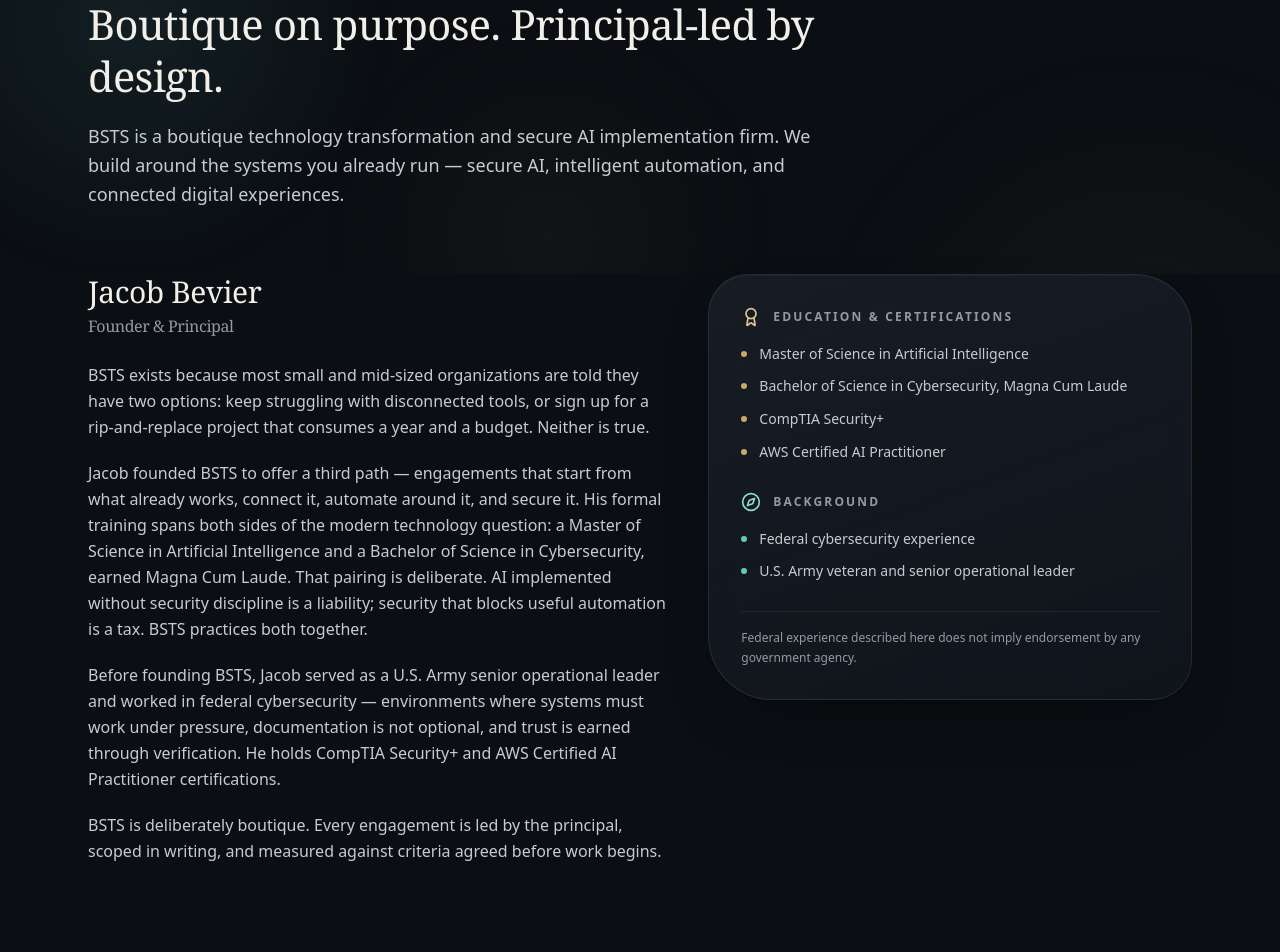
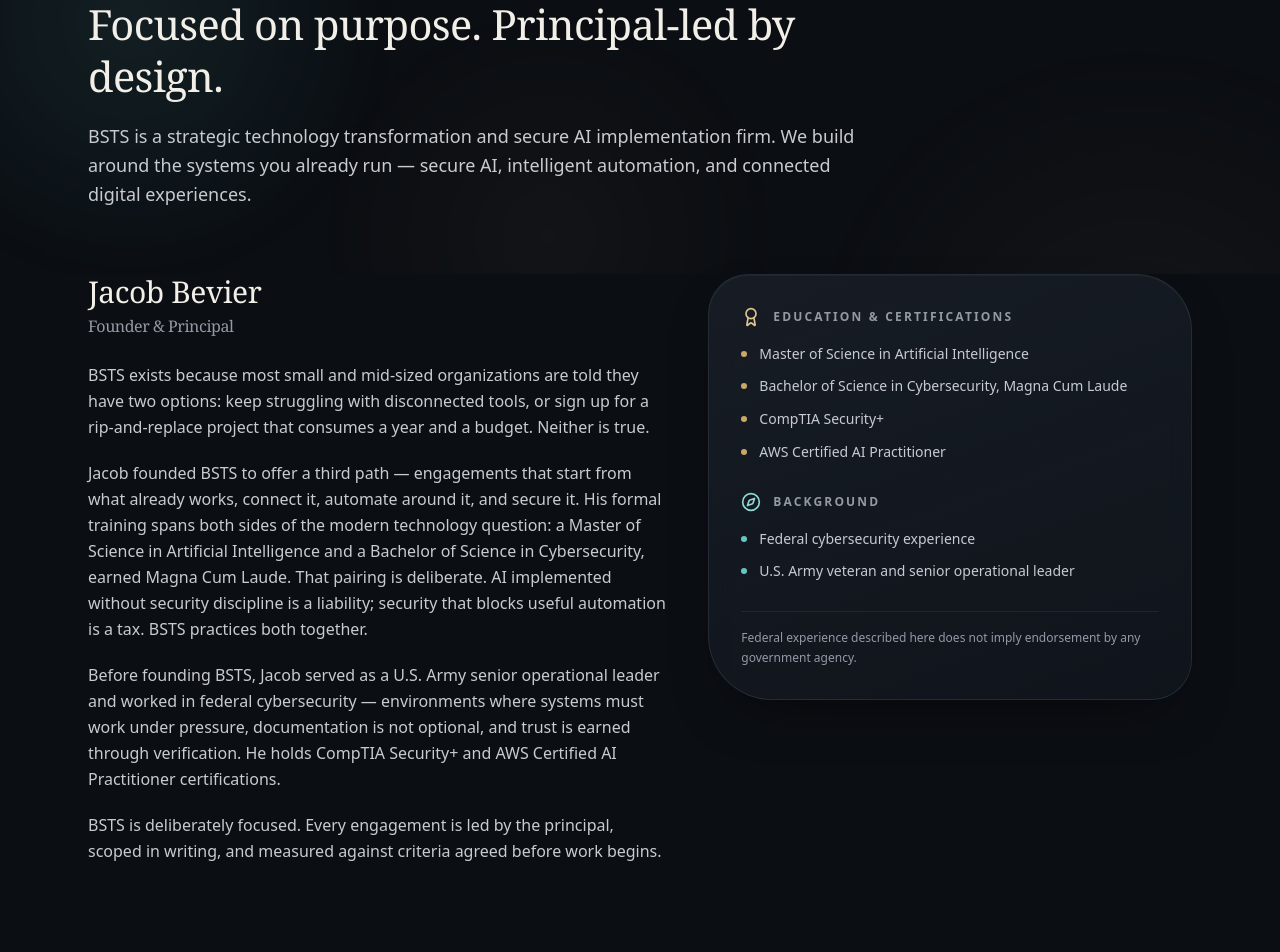
Before and after one commit to Bevier19jac/bsts, a Next.js app: page /about in a window 1280 px wide. Shown: the part 180-1132 px from the top of the page. Built offline with nearby package versions, Linux system fonts and the light colour scheme.

Commit message:
Remove 'boutique' as a descriptor of BSTS across site and overview page
Co-Authored-By: Claude Opus 4.8 <noreply@anthropic.com>

```diff
--- a/public/start.html
+++ b/public/start.html
@@ -119,7 +119,7 @@
     </div>
 
     <div>
-      <div class="eyebrow">Boutique technology transformation · Secure AI</div>
+      <div class="eyebrow">Strategic technology transformation · Secure AI</div>
       <div class="hero">A force multiplier for the team you <em>already have</em>.</div>
       <div class="sub">Secure AI, intelligent automation, and connected systems — built around your business, not on top of a rip-and-replace.</div>
     </div>
@@ -213,7 +213,7 @@
       </div>
     </div>
 
-    <div class="why"><b>Boutique on purpose. Principal-led by design.</b> No licenses, no commissions, no rip-and-replace reflex — just a working pilot by week six.</div>
+    <div class="why"><b>Focused on purpose. Principal-led by design.</b> No licenses, no commissions, no rip-and-replace reflex — just a working pilot by week six.</div>
 
     <div class="cta">
       <a class="btn primary" href="https://bsts.pages.dev/contact">Take the 3-minute assessment <span class="arrow">→</span></a>
--- a/src/app/(marketing)/about/page.tsx
+++ b/src/app/(marketing)/about/page.tsx
@@ -13,7 +13,7 @@ import { site } from "@/lib/site";
 export const metadata: Metadata = {
   title: "About",
   description:
-    "BSTS is a boutique technology transformation and secure AI implementation firm founded by Jacob Bevier — MS in Artificial Intelligence, BS in Cybersecurity (Magna Cum Laude), U.S. Army veteran with federal cybersecurity experience.",
+    "BSTS is a strategic technology transformation and secure AI implementation firm founded by Jacob Bevier — MS in Artificial Intelligence, BS in Cybersecurity (Magna Cum Laude), U.S. Army veteran with federal cybersecurity experience.",
 };
 
 export default function AboutPage() {
@@ -24,7 +24,7 @@ export default function AboutPage() {
         <div className="relative mx-auto max-w-6xl px-6 pt-12 pb-16">
           <SectionHeading
             eyebrow="About BSTS"
-            title="Boutique on purpose. Principal-led by design."
+            title="Focused on purpose. Principal-led by design."
             lede={site.description}
           />
         </div>
--- a/src/app/(marketing)/page.tsx
+++ b/src/app/(marketing)/page.tsx
@@ -26,7 +26,7 @@ export default function HomePage() {
         <div className="relative mx-auto grid max-w-6xl grid-cols-1 gap-14 px-6 pt-16 pb-20 lg:grid-cols-[1.1fr_1fr] lg:items-center lg:pt-24">
           <div>
             <Reveal>
-              <p className="eyebrow">Boutique technology transformation · Secure AI</p>
+              <p className="eyebrow">Strategic technology transformation · Secure AI</p>
             </Reveal>
             <Reveal delay={0.08}>
               <h1 className="display mt-6 text-4xl leading-[1.08] sm:text-5xl md:text-6xl">
@@ -36,7 +36,7 @@ export default function HomePage() {
             </Reveal>
             <Reveal delay={0.16}>
               <p className="mt-6 max-w-xl text-lg leading-relaxed text-warm-mist">
-                {site.subline} BSTS is a boutique firm for organizations that
+                {site.subline} BSTS is an independent firm for organizations that
                 want their technology transformed — not replaced.
               </p>
             </Reveal>
--- a/src/app/layout.tsx
+++ b/src/app/layout.tsx
@@ -19,7 +19,7 @@ export const metadata: Metadata = {
     "technology transformation",
     "intelligent automation",
     "systems integration",
-    "boutique technology consulting",
+    "strategic technology consulting",
     "NIST-aligned security",
   ],
   openGraph: {
--- a/src/components/os/modules/Clients.tsx
+++ b/src/components/os/modules/Clients.tsx
@@ -68,7 +68,7 @@ export function Clients() {
       </ul>
 
       <p className="text-xs leading-relaxed text-warm-dim">
-        One client is deliberate: BSTS OS demonstrates a boutique practice, and
+        One client is deliberate: BSTS OS demonstrates a focused practice, and
         Solara House (fictional) carries the full engagement story — assessment
         → roadmap → projects → decisions.
       </p>
--- a/src/lib/content/founder.ts
+++ b/src/lib/content/founder.ts
@@ -19,7 +19,7 @@ export const founder = {
     "BSTS exists because most small and mid-sized organizations are told they have two options: keep struggling with disconnected tools, or sign up for a rip-and-replace project that consumes a year and a budget. Neither is true.",
     "Jacob founded BSTS to offer a third path — engagements that start from what already works, connect it, automate around it, and secure it. His formal training spans both sides of the modern technology question: a Master of Science in Artificial Intelligence and a Bachelor of Science in Cybersecurity, earned Magna Cum Laude. That pairing is deliberate. AI implemented without security discipline is a liability; security that blocks useful automation is a tax. BSTS practices both together.",
     "Before founding BSTS, Jacob served as a U.S. Army senior operational leader and worked in federal cybersecurity — environments where systems must work under pressure, documentation is not optional, and trust is earned through verification. He holds CompTIA Security+ and AWS Certified AI Practitioner certifications.",
-    "BSTS is deliberately boutique. Every engagement is led by the principal, scoped in writing, and measured against criteria agreed before work begins.",
+    "BSTS is deliberately focused. Every engagement is led by the principal, scoped in writing, and measured against criteria agreed before work begins.",
   ],
   principles: [
     {
--- a/src/lib/site.ts
+++ b/src/lib/site.ts
@@ -12,7 +12,7 @@ export const site = {
   url: "https://bsts.pages.dev",
   contactEmail: process.env.NEXT_PUBLIC_CONTACT_EMAIL ?? "",
   description:
-    "BSTS is a boutique technology transformation and secure AI implementation firm. We build around the systems you already run — secure AI, intelligent automation, and connected digital experiences.",
+    "BSTS is a strategic technology transformation and secure AI implementation firm. We build around the systems you already run — secure AI, intelligent automation, and connected digital experiences.",
 } as const;
 
 export const navLinks = [
```
